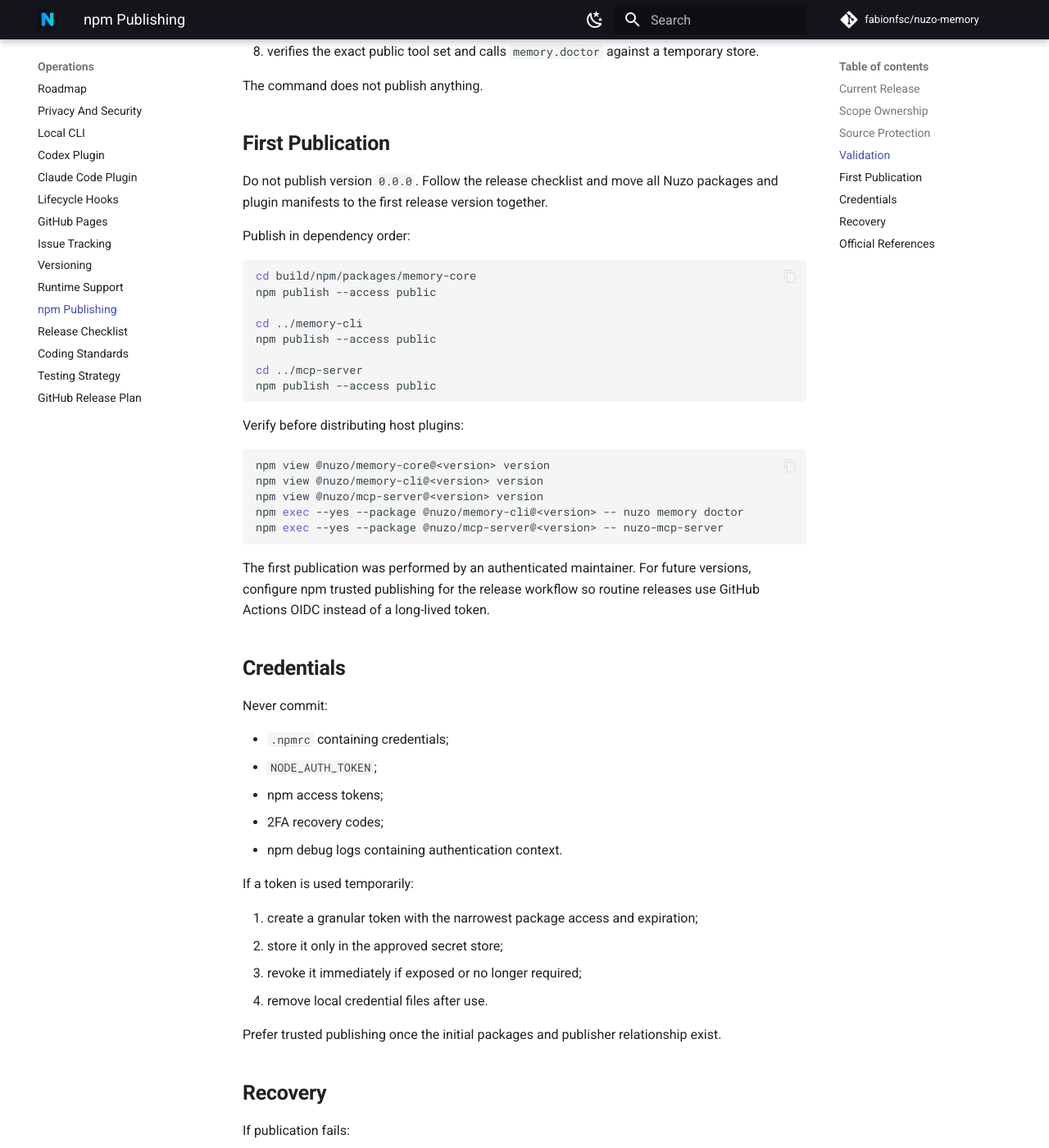
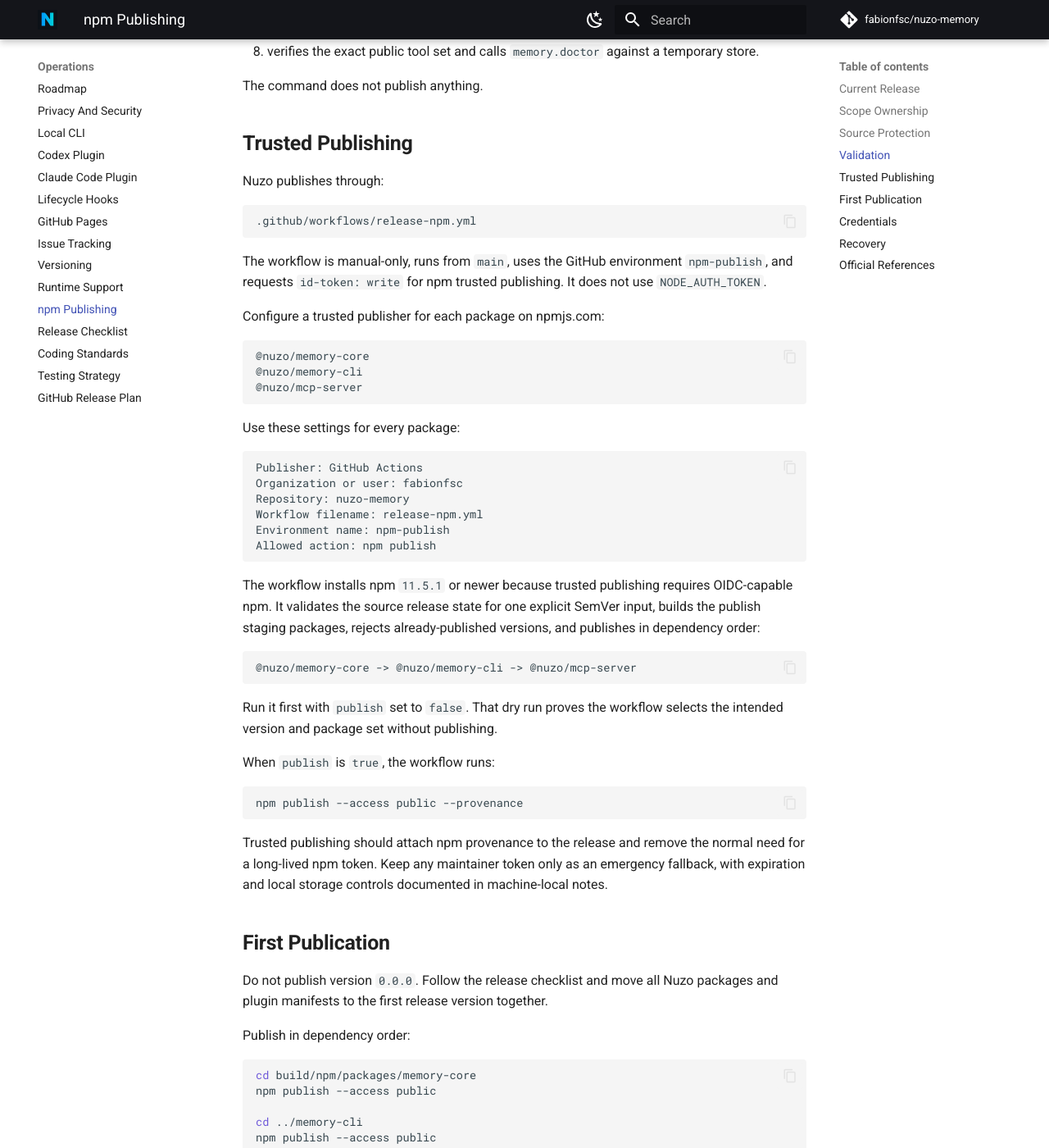
Before and after one commit to fabionfsc/nuzo-memory, an MkDocs documentation site: the page built from docs/operations/npm-publishing.md, in a window 1280 px wide and 1400 px high, scrolled down 2471 px. Shown: the whole window at 82% size. Built offline with MkDocs 1.6.1 and Material for MkDocs 9.7.7, drawn with Linux system fonts in a browser that asks for light colours; comment, search, counter and statistics services are not loaded; some of the changed text lies outside the part shown.

Commit message:
ci(release): add npm trusted publishing workflow

````diff
--- a/docs/operations/npm-publishing.md
+++ b/docs/operations/npm-publishing.md
@@ -30,8 +30,8 @@
 @nuzo/mcp-server@0.1.0
 ```
 
-The first publication used maintainer authentication. Trusted publishing and
-OIDC provenance remain release-hardening work for the next version.
+The first publication used maintainer authentication. Subsequent routine
+releases should use npm trusted publishing through GitHub Actions OIDC.
 
 ## Scope Ownership
 
@@ -115,6 +115,60 @@
 
 The command does not publish anything.
 
+## Trusted Publishing
+
+Nuzo publishes through:
+
+```text
+.github/workflows/release-npm.yml
+```
+
+The workflow is manual-only, runs from `main`, uses the GitHub environment
+`npm-publish`, and requests `id-token: write` for npm trusted publishing. It
+does not use `NODE_AUTH_TOKEN`.
+
+Configure a trusted publisher for each package on npmjs.com:
+
+```text
+@nuzo/memory-core
+@nuzo/memory-cli
+@nuzo/mcp-server
+```
+
+Use these settings for every package:
+
+```text
+Publisher: GitHub Actions
+Organization or user: fabionfsc
+Repository: nuzo-memory
+Workflow filename: release-npm.yml
+Environment name: npm-publish
+Allowed action: npm publish
+```
+
+The workflow installs npm `11.5.1` or newer because trusted publishing requires
+OIDC-capable npm. It validates the source release state for one explicit
+SemVer input, builds the publish staging packages, rejects already-published
+versions, and publishes in dependency order:
+
+```text
+@nuzo/memory-core -> @nuzo/memory-cli -> @nuzo/mcp-server
+```
+
+Run it first with `publish` set to `false`. That dry run proves the workflow
+selects the intended version and package set without publishing.
+
+When `publish` is `true`, the workflow runs:
+
+```bash
+npm publish --access public --provenance
+```
+
+Trusted publishing should attach npm provenance to the release and remove the
+normal need for a long-lived npm token. Keep any maintainer token only as an
+emergency fallback, with expiration and local storage controls documented in
+machine-local notes.
+
 ## First Publication
 
 Do not publish version `0.0.0`. Follow the release checklist and move all Nuzo
@@ -143,9 +197,8 @@
 npm exec --yes --package @nuzo/mcp-server@<version> -- nuzo-mcp-server
 ```
 
-The first publication was performed by an authenticated maintainer. For future
-versions, configure npm trusted publishing for the release workflow so routine
-releases use GitHub Actions OIDC instead of a long-lived token.
+The first publication was performed by an authenticated maintainer. Future
+routine versions should use the trusted publishing workflow above.
 
 ## Credentials
 
@@ -164,8 +217,8 @@
 3. revoke it immediately if exposed or no longer required;
 4. remove local credential files after use.
 
-Prefer trusted publishing once the initial packages and publisher relationship
-exist.
+Prefer trusted publishing now that the initial packages and publisher
+relationship exist.
 
 ## Recovery
 
@@ -174,9 +227,11 @@
 1. Stop before retrying with broader credentials.
 2. Check `npm whoami` and organization membership.
 3. Confirm the target version does not already exist.
-4. Re-run `npm run validate:npm`.
-5. Inspect the generated staging package, not the source workspace package.
-6. If credentials may have leaked, revoke them before further work.
+4. Confirm the trusted publisher settings exactly match `fabionfsc`,
+   `nuzo-memory`, `release-npm.yml`, and the `npm-publish` environment.
+5. Re-run `npm run validate:npm`.
+6. Inspect the generated staging package, not the source workspace package.
+7. If credentials may have leaked, revoke them before further work.
 
 Never delete or rewrite a published version to repair a failed release. Fix the
 problem and publish a new SemVer version.
````
Also changed, not shown: CHANGELOG.md (+3 -0 lines), docs/operations/release-checklist.md (+25 -3 lines), 3 other files.
